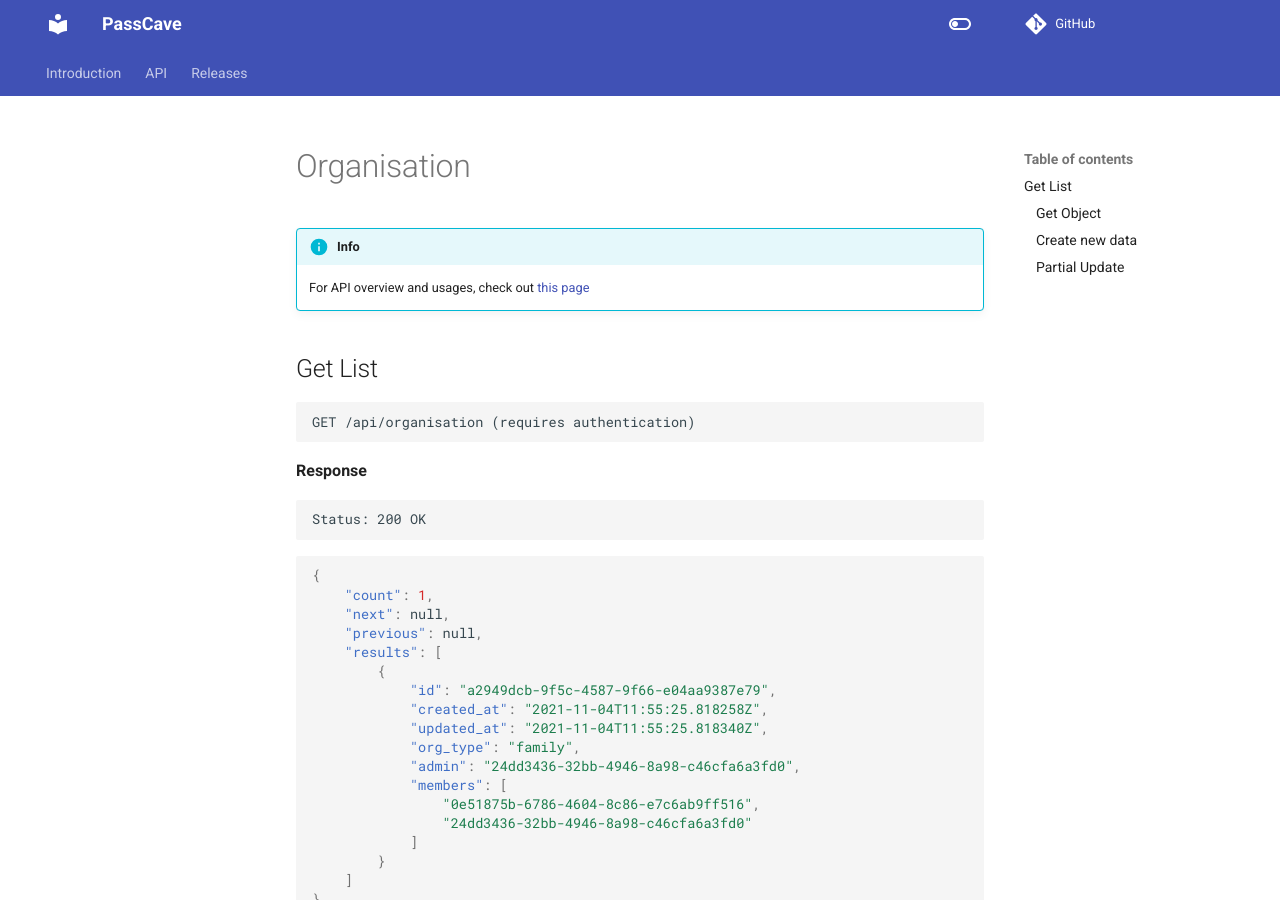
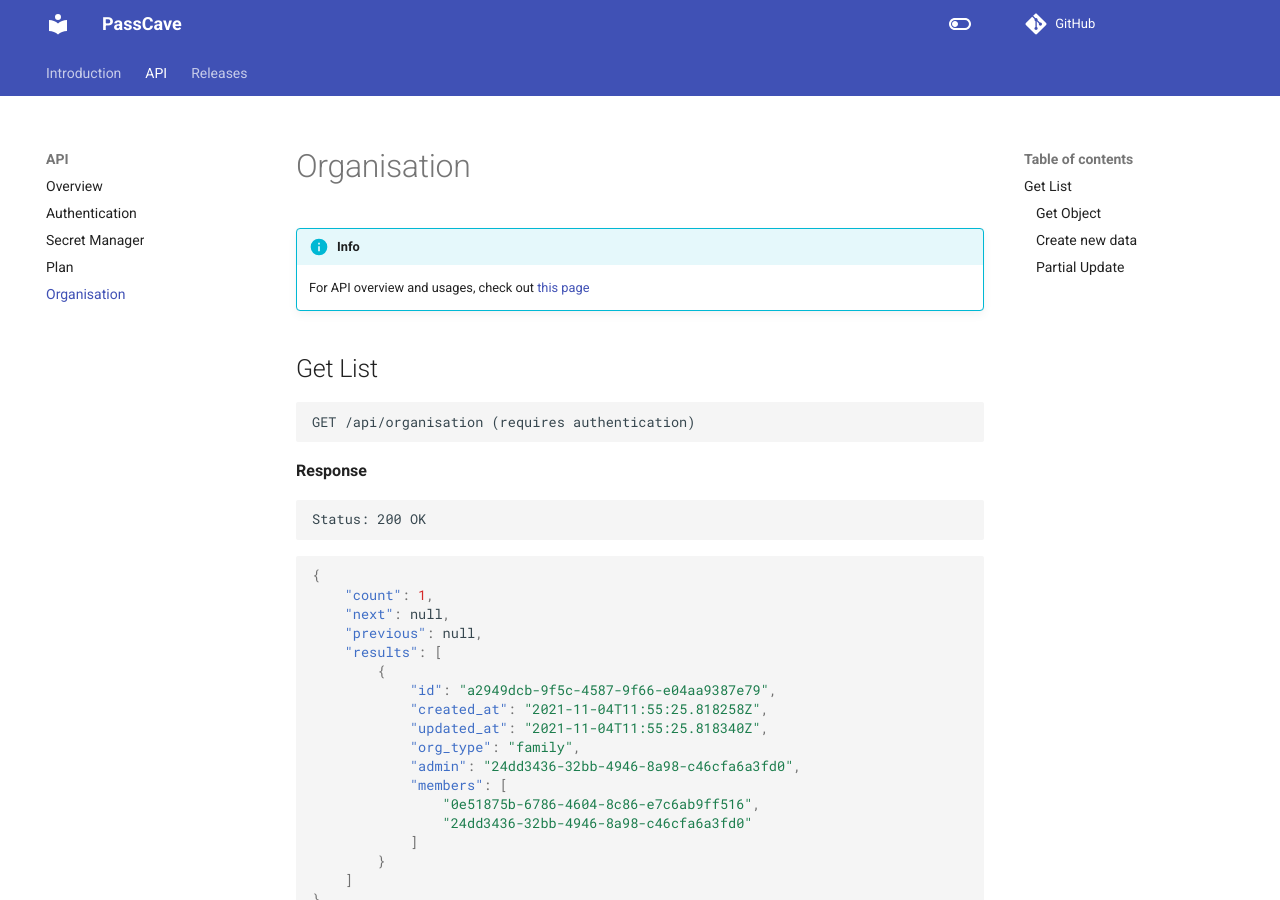
Before and after one commit to purnendukar/PassCave-backend, an MkDocs documentation site: the page built from docs/api/4-organisation.md, in a window 1280 px wide and 900 px high. Built offline with MkDocs 1.6.1 and Material for MkDocs 9.7.7, drawn with Linux system fonts in a browser that asks for light colours; comment, search, counter and statistics services are not loaded; some of the changed lines change nothing that is shown.

Commit message:
fix: organisation nav

```diff
--- a/mkdocs.yml
+++ b/mkdocs.yml
@@ -11,7 +11,7 @@ nav:
   - Authentication: api/1-auth.md
   - Secret Manager: api/2-credential.md
   - Plan: api/3-plan.md
-  - Organisation: api/3-organisation.md
+  - Organisation: api/4-organisation.md
   # - Errors: api/errors.md
 # - Technical Specs:
 #   - Server Config: backend/server_config.md
```
